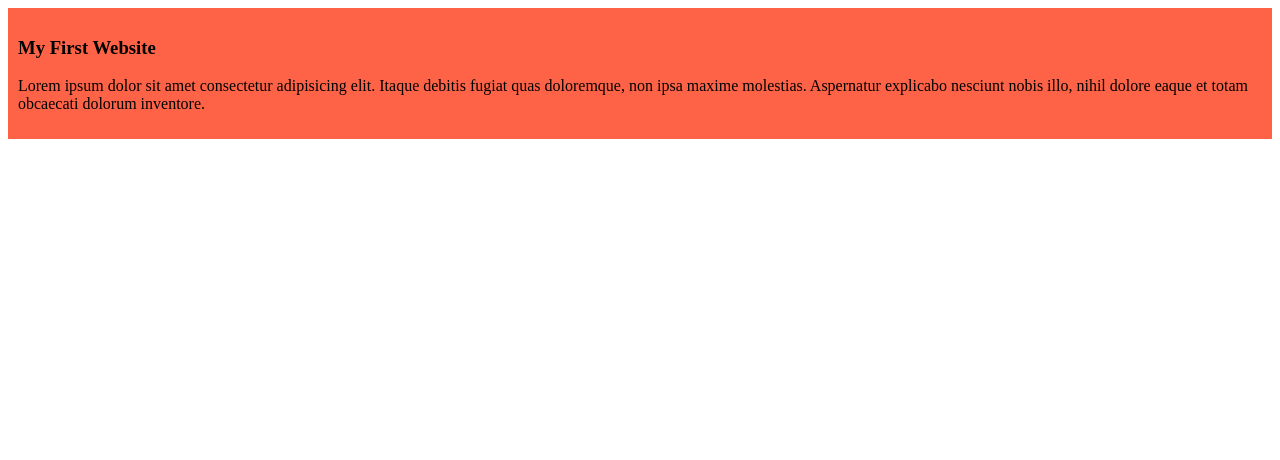
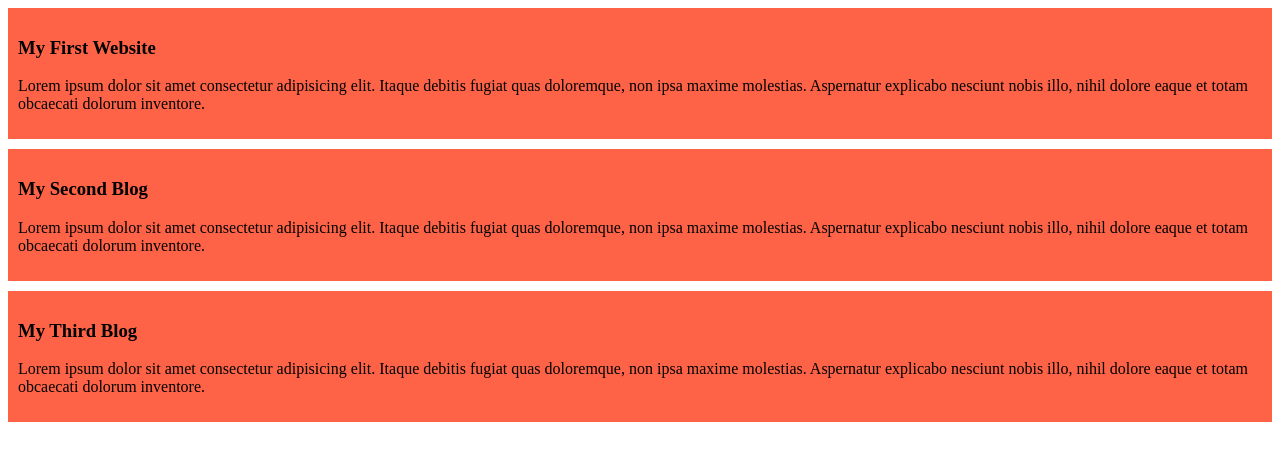
Before and after one commit to Alavi07/my-first-github-repo, a plain HTML site: page index.html in a window 1280 px wide. Drawn offline with Linux system fonts and the light colour scheme.

Commit message:
Added the second and third blog

```diff
--- a/index.html
+++ b/index.html
@@ -11,5 +11,13 @@
         <h3>My First Website</h3>
         <p>Lorem ipsum dolor sit amet consectetur adipisicing elit. Itaque debitis fugiat quas doloremque, non ipsa maxime molestias. Aspernatur explicabo nesciunt nobis illo, nihil dolore eaque et totam obcaecati dolorum inventore.</p>
     </div>
+    <div>
+        <h3>My Second Blog</h3>
+        <p>Lorem ipsum dolor sit amet consectetur adipisicing elit. Itaque debitis fugiat quas doloremque, non ipsa maxime molestias. Aspernatur explicabo nesciunt nobis illo, nihil dolore eaque et totam obcaecati dolorum inventore.</p>
+    </div>
+    <div>
+        <h3>My Third Blog</h3>
+        <p>Lorem ipsum dolor sit amet consectetur adipisicing elit. Itaque debitis fugiat quas doloremque, non ipsa maxime molestias. Aspernatur explicabo nesciunt nobis illo, nihil dolore eaque et totam obcaecati dolorum inventore.</p>
+    </div>
 </body>
 </html>
--- a/styles/blog.css
+++ b/styles/blog.css
@@ -1,4 +1,5 @@
 div{
     background-color: tomato;
     padding: 10px;
+    margin-bottom: 10px;
 }
```
